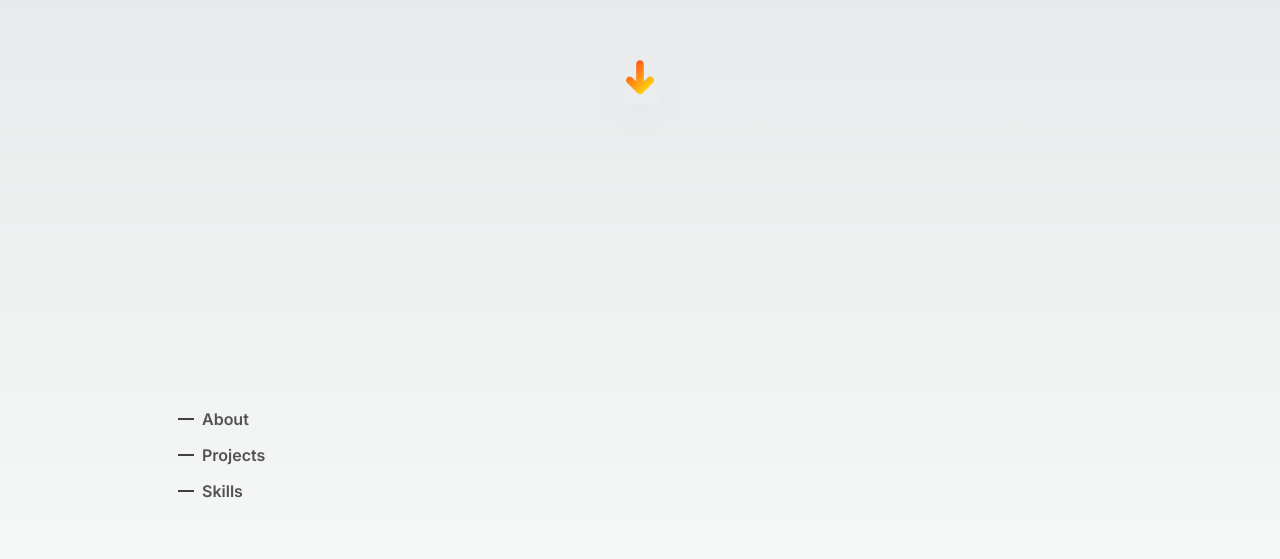
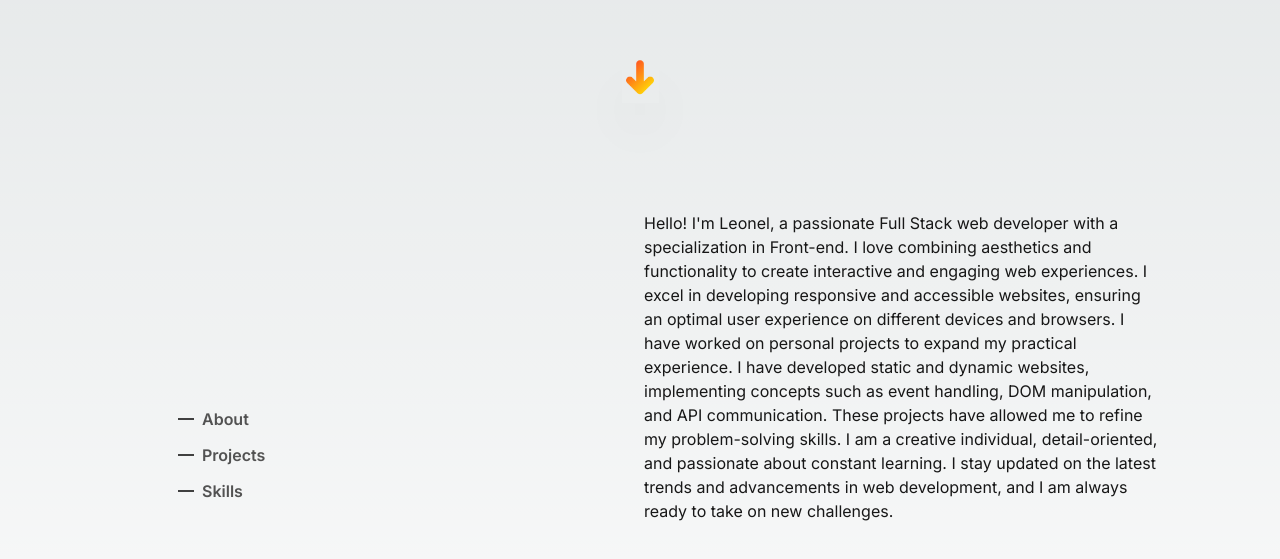
Before and after one commit to LeonelSanz/portfolio, a Next.js app: page / in a window 1280 px wide. Shown: the part 685-1244 px from the top of the page. Built offline with nearby package versions, Linux system fonts and the light colour scheme.

Commit message:
about section added

```diff
--- a/src/app/page.tsx
+++ b/src/app/page.tsx
@@ -1,3 +1,4 @@
+import AboutSection from '@/components/about'
 import Header from '@/components/header'
 import HomeSection from '@/components/home'
 import Image from 'next/image'
@@ -15,7 +16,7 @@ export default function Home() {
             <div className='grid grid-cols-2 gap-2 h-full w-full'>
               <Header />
               <div className='col-span-1 max-[800px]:col-span-2 flex flex-col'>
-
+                <AboutSection />
               </div>
             </div>
           </div>
--- /dev/null
+++ b/src/components/about/index.tsx
@@ -0,0 +1,25 @@
+/* eslint-disable react/no-unescaped-entities */
+
+type Props = {};
+
+export default function AboutSection({}: Props) {
+    return (
+        <section id="about" className="pt-24 max-[800px]:pt-0">
+            <h3 className="text-2xl max-[800px]:block hidden font-semibold tracking-tight mb-3 pb-4 dark:text-orange-100/90 text-black/80">
+                About
+            </h3>
+            <div className="dark:text-neutral-400 text-neutral-900">
+                <p className="mb-4 leading-6 text-base">
+                    Hello! I'm Leonel, a passionate Full Stack web developer with a specialization in Front-end. I love combining aesthetics and functionality
+                    to create interactive and engaging web experiences.
+                    I excel in developing responsive and accessible websites, ensuring an optimal user experience on different devices and browsers.
+                    I have worked on personal projects to expand my practical experience. I have developed static and dynamic
+                    websites, implementing concepts such as event handling, DOM manipulation, and API communication. These projects have allowed me to
+                    refine my problem-solving skills.
+                    I am a creative individual, detail-oriented, and passionate about constant learning. I stay updated on the latest trends and
+                    advancements in web development, and I am always ready to take on new challenges.
+                </p>
+            </div>
+        </section>
+    );
+};
```
